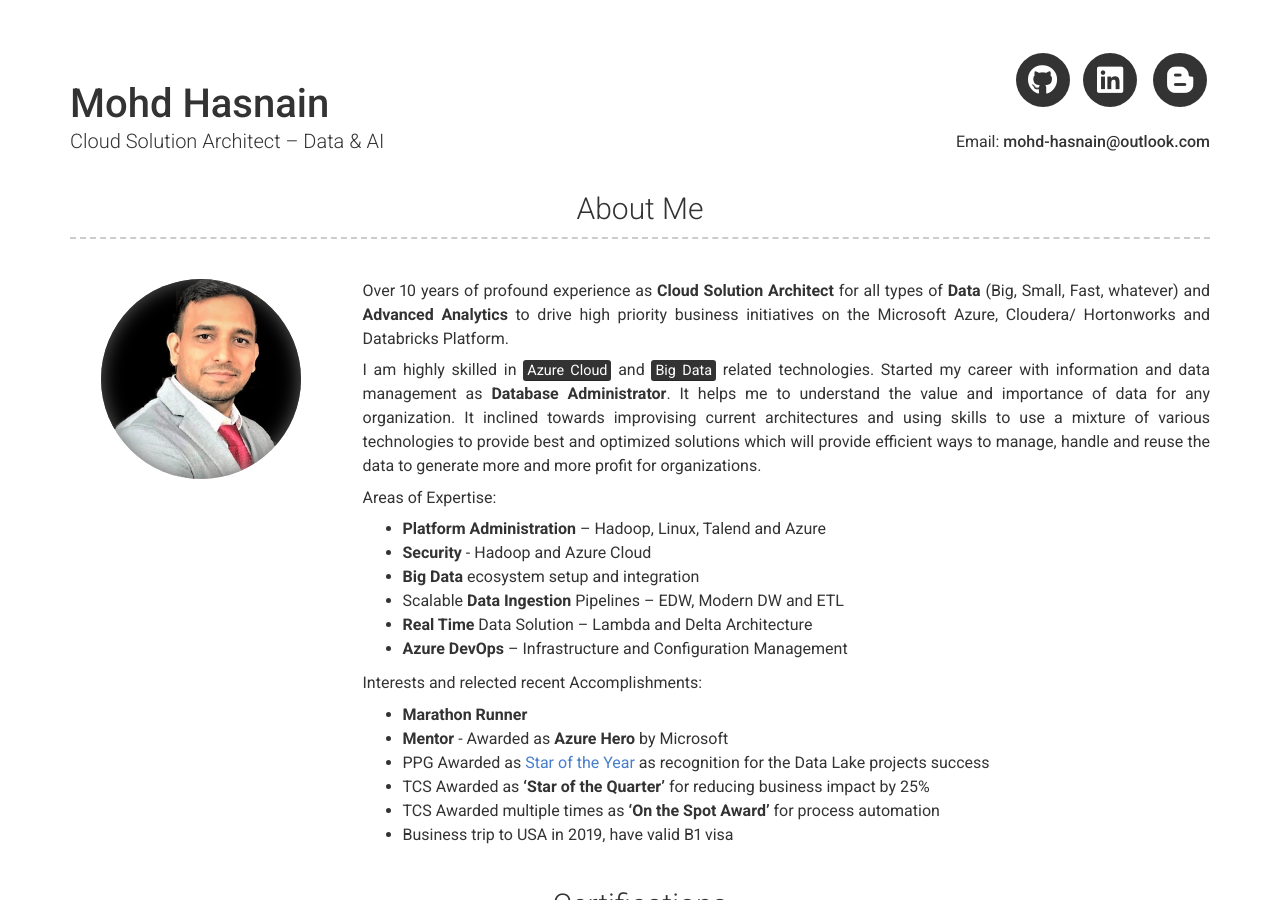
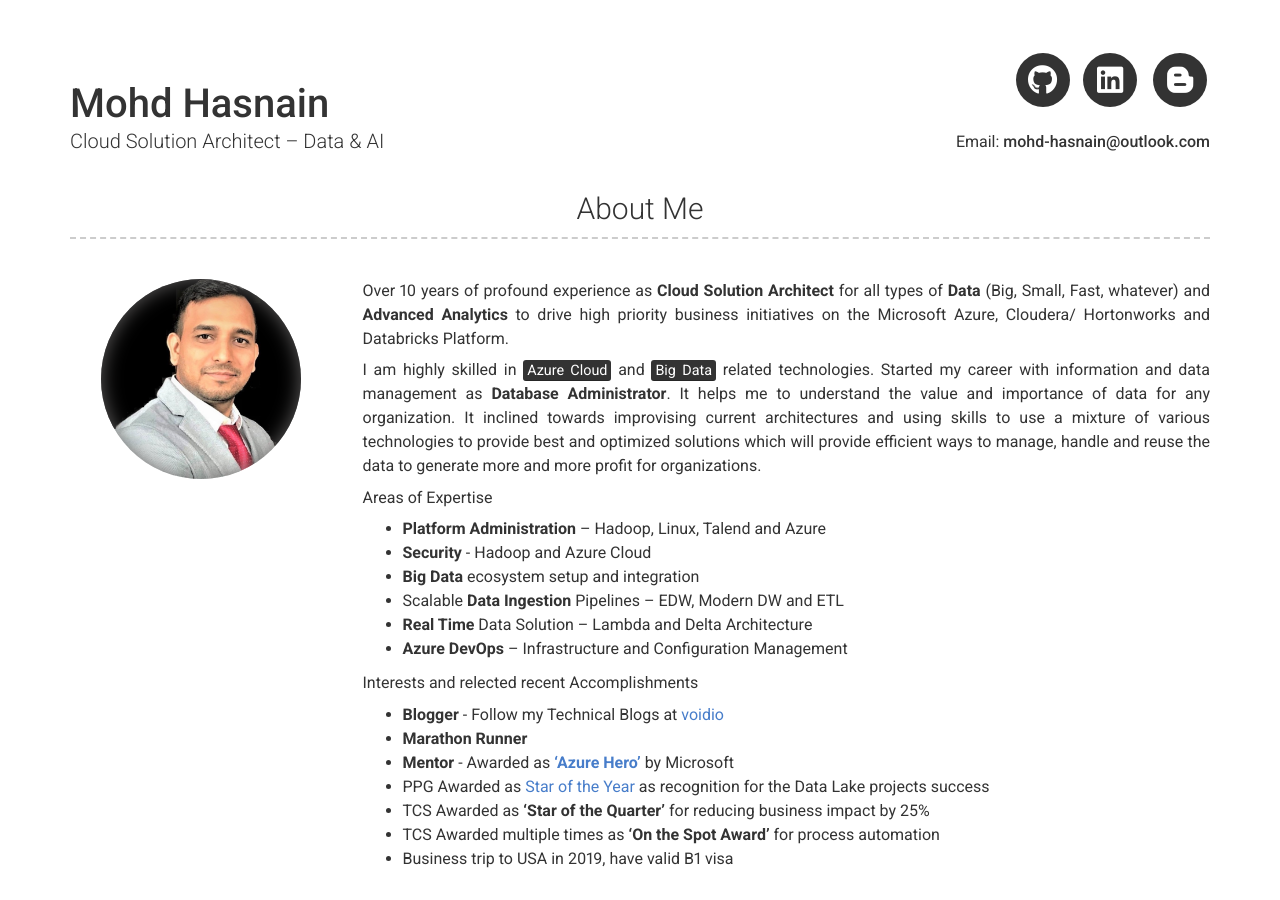
Before and after one commit to mohd-hasnain/mohd-hasnain.github.io, a Jekyll site: the page built from index.md, in a window 1280 px wide and 900 px high. Built offline with Jekyll 4.4.1, drawn with Linux system fonts in a browser that asks for light colours; nearby versions of some CDN libraries.

Commit message:
Update _config.yml

```diff
--- a/_config.yml
+++ b/_config.yml
@@ -43,7 +43,7 @@ about_content: | # this will include new lines to allow paragraphs
   It inclined towards improvising current architectures and using skills to use a mixture of various technologies to provide best and
   optimized solutions which will provide efficient ways to manage, handle and reuse the data to generate more and more profit for organizations.
 
-  Areas of Expertise:
+  Areas of Expertise
     - **Platform Administration** – Hadoop, Linux, Talend and Azure
     - **Security** - Hadoop and Azure Cloud
     - **Big Data** ecosystem setup and integration
@@ -51,9 +51,10 @@ about_content: | # this will include new lines to allow paragraphs
     - **Real Time** Data Solution – Lambda and Delta Architecture
     - **Azure DevOps** – Infrastructure and Configuration Management
 
-  Interests and relected recent Accomplishments:
+  Interests and relected recent Accomplishments
+    - **Blogger** - Follow my Technical Blogs at [voidio](https://voidio.blogspot.com/)
     - **Marathon Runner**
-    - **Mentor** - Awarded as **Azure Hero** by Microsoft
+    - **Mentor** - Awarded as [**'Azure Hero'**](https://enjinx.io/eth/asset/63151533) by Microsoft
     - PPG Awarded as [Star of the Year](assets/award.jpg) as recognition for the Data Lake projects success
     - TCS Awarded as **'Star of the Quarter'** for reducing business impact by 25%
     - TCS Awarded multiple times as **‘On the Spot Award’** for process automation
```
